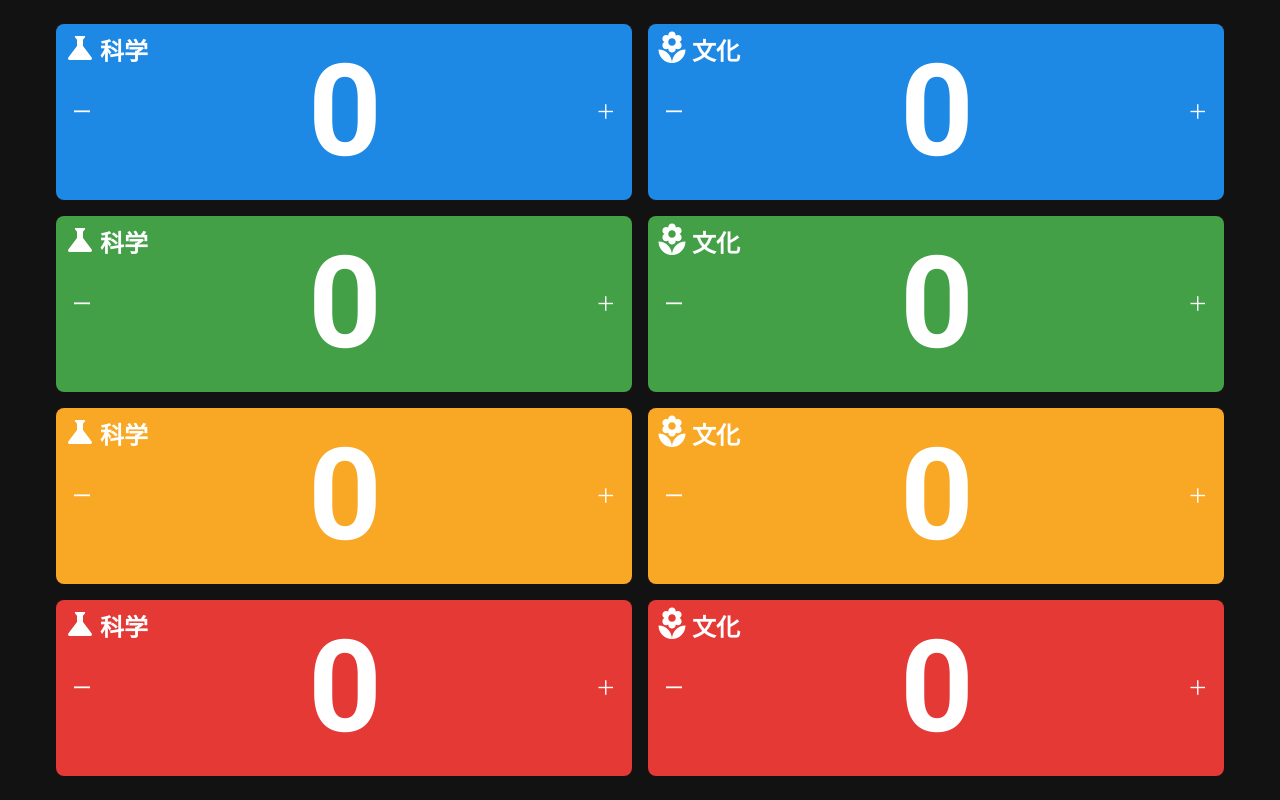
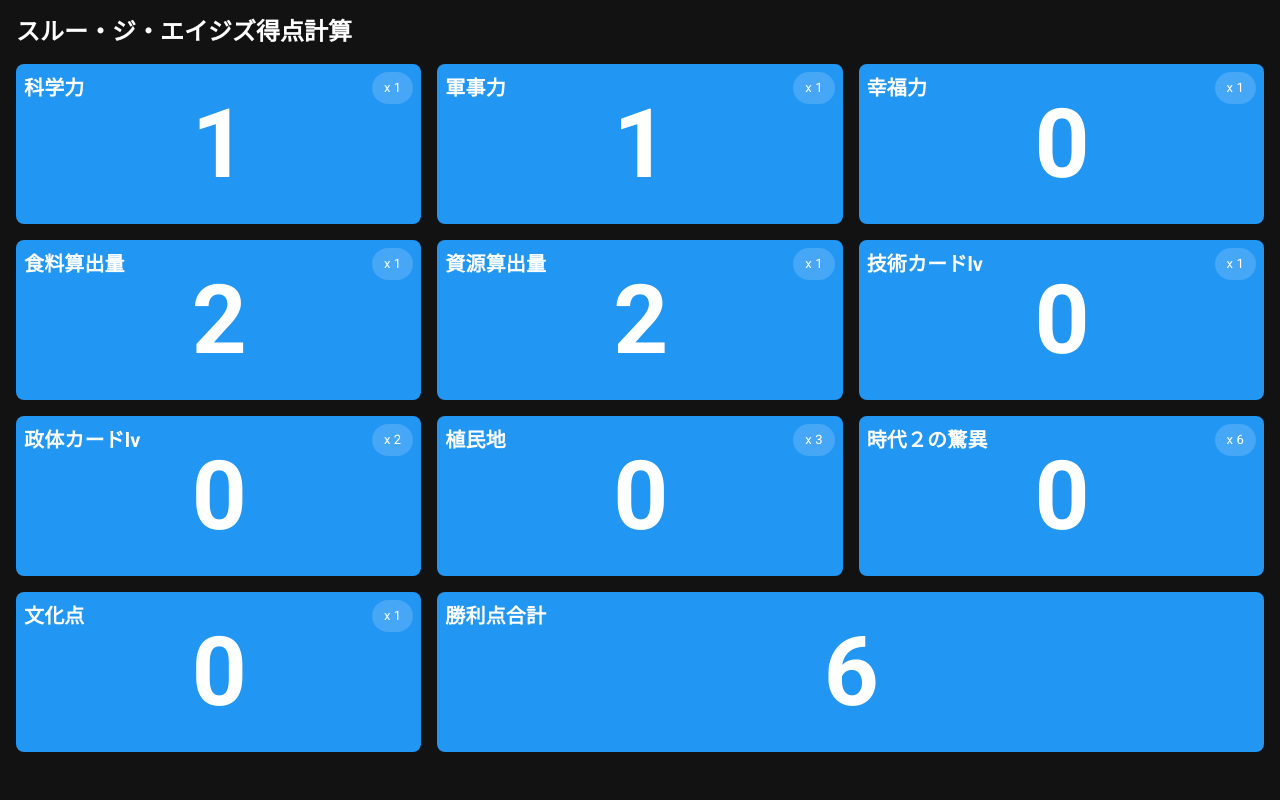
Before and after one commit to tamura2004/tth, a React (Vite) app: page / in a window 1280 px wide. Built offline with nearby package versions, Linux system fonts and the light colour scheme.

Commit message:
Update design

```diff
--- a/package.json
+++ b/package.json
@@ -14,8 +14,8 @@
     "@emotion/react": "^11.14.0",
     "@emotion/styled": "^11.14.0",
     "@fontsource/roboto": "^5.1.1",
-    "@mui/icons-material": "^6.4.0",
-    "@mui/material": "^6.4.0",
+    "@mui/icons-material": "^7.1.0",
+    "@mui/material": "^7.1.0",
     "prettier": "^3.4.2",
     "react": "^18.3.1",
     "react-dom": "^18.3.1"
--- a/src/App.tsx
+++ b/src/App.tsx
@@ -1,10 +1,7 @@
 import { ThemeProvider, createTheme } from "@mui/material/styles";
 import CssBaseline from "@mui/material/CssBaseline";
-import { Box, Typography } from "@mui/material";
-import { blue, green, yellow, red } from "@mui/material/colors";
-import React from "react";
-import ScienceIcon from "@mui/icons-material/Science";
-import LocalFloristIcon from "@mui/icons-material/LocalFlorist";
+import { ScorePage } from "./components/ScorePage.tsx";
+import { Box } from "@mui/material";
 
 const darkTheme = createTheme({
   palette: {
@@ -12,94 +9,20 @@ const darkTheme = createTheme({
   },
 });
 
-const colors = [blue[600], green[600], yellow[800], red[600]];
-const labels = ["科学", "文化"];
-
 export default function App() {
   return (
     <ThemeProvider theme={darkTheme}>
       <CssBaseline />
       <Box
         sx={{
-          display: "flex",
-          flexDirection: "column",
-          height: "100vh",
-          justifyContent: "center",
+          typography: "h5",
+          fontWeight: "bold",
+          m: 2,
         }}
       >
-        {colors.map((color) => (
-          <Box
-            key={color}
-            sx={{
-              display: "flex",
-              flexDirection: "row",
-              justifyContent: "center",
-            }}
-          >
-            {labels.map((label) => (
-              <Counter key={label} color={color} label={label} />
-            ))}
-          </Box>
-        ))}
+        スルー・ジ・エイジズ得点計算
       </Box>
+      <ScorePage />
     </ThemeProvider>
   );
 }
-
-const Counter = ({ color, label }: { color: string; label: string }) => {
-  const [count, setCount] = React.useState(0);
-
-  const handleClick = (event: React.MouseEvent<HTMLDivElement>) => {
-    const { left, width } = event.currentTarget.getBoundingClientRect();
-    const clickX = event.clientX - left;
-    console.log(clickX, width);
-    if (clickX < width / 2) {
-      setCount(Math.max(0, count - 1));
-    } else {
-      setCount(count + 1);
-    }
-  };
-
-  return (
-    <Box
-      onClick={handleClick}
-      sx={{
-        p: 2,
-        m: 1,
-        width: "45%",
-        height: "22vh",
-        bgcolor: color,
-        borderRadius: 2,
-        touchAction: "none",
-        position: "relative",
-        display: "flex",
-        justifyContent: "space-between",
-        alignItems: "center",
-      }}
-    >
-      {/*<Box sx={{ fontsize: 16, display: "fix" }}>{label}</Box>*/}
-      <Typography
-        variant="h5"
-        sx={{
-          position: "absolute",
-          top: 12,
-          left: 12,
-          verticalAlign: "bottom",
-          fontWeight: "bold",
-        }}
-      >
-        {label === "科学" ? (
-          <ScienceIcon sx={{ transform: "scale(1.5)", mr: 1 }} />
-        ) : (
-          <LocalFloristIcon sx={{ transform: "scale(1.5)", mr: 1 }} />
-        )}
-        {label}
-      </Typography>
-      <Typography variant="h6">ー</Typography>
-      <Box sx={{ typography: "h1", fontWeight: "bold", fontSize: "16vh" }}>
-        {count}
-      </Box>
-      <Typography variant="h6">＋</Typography>
-    </Box>
-  );
-};
--- /dev/null
+++ b/src/components/ScoreCard.tsx
@@ -0,0 +1,63 @@
+import { Box, Chip, Grid } from "@mui/material";
+import { blue } from "@mui/material/colors";
+import { ReactNode } from "react";
+
+type Props = {
+  children: ReactNode;
+  label: string;
+  chip?: string;
+  size: number;
+  addScore?: (score: number) => void;
+};
+
+export const ScoreCard = ({ children, label, size, addScore, chip }: Props) => {
+  const handleClick = (event: React.MouseEvent<HTMLDivElement>) => {
+    const { top, height } = event.currentTarget.getBoundingClientRect();
+    const clickY = event.clientY - top;
+    if (clickY < height / 2) {
+      addScore?.(1);
+    } else {
+      addScore?.(-1);
+    }
+  };
+  return (
+    <Grid
+      size={size}
+      sx={{
+        bgcolor: blue[500],
+        borderRadius: 2,
+        touchAction: "none",
+        p: 1,
+        height: "20vh",
+        position: "relative",
+        display: "flex",
+        justifyContent: "space-evenly",
+        alignItems: "center",
+      }}
+      onClick={handleClick}
+    >
+      <Box
+        sx={{
+          typography: "h6",
+          position: "absolute",
+          top: 8,
+          left: 8,
+          fontWeight: "bold",
+        }}
+      >
+        {label}
+      </Box>
+      {chip && (
+        <Chip
+          sx={{
+            position: "absolute",
+            top: 8,
+            right: 8,
+          }}
+          label={chip}
+        />
+      )}
+      {children}
+    </Grid>
+  );
+};
--- /dev/null
+++ b/src/components/ScorePage.tsx
@@ -0,0 +1,34 @@
+import { useScore } from "../hooks/useScore.ts";
+import { Box, Grid } from "@mui/material";
+import { Category, getScoreMultiplier } from "../types/Category.ts";
+import { ScoreCard } from "./ScoreCard.tsx";
+
+export const ScorePage = () => {
+  const { getScore, totalScore, addScore } = useScore();
+  return (
+    <Grid
+      container
+      spacing={2}
+      sx={{
+        m: 2,
+      }}
+    >
+      {Object.values(Category).map((category) => (
+        <ScoreCard
+          label={category}
+          chip={`x ${getScoreMultiplier(category)}`}
+          size={4}
+          key={category}
+          addScore={(score: number) => addScore(category, score)}
+        >
+          <Box sx={{ typography: "h1", fontWeight: "bold" }}>
+            {getScore(category)}
+          </Box>
+        </ScoreCard>
+      ))}
+      <ScoreCard label="勝利点合計" size={8}>
+        <Box sx={{ typography: "h1", fontWeight: "bold" }}>{totalScore}</Box>
+      </ScoreCard>
+    </Grid>
+  );
+};
--- /dev/null
+++ b/src/hooks/useScore.ts
@@ -0,0 +1,49 @@
+import { Category, getScoreMultiplier } from "../types/Category.ts";
+import { useState } from "react";
+
+type ScoreRecord = Record<Category, number>;
+
+export const useScore = () => {
+  const [scoreRecord, setScoreRecord] = useState<ScoreRecord>({
+    [Category.TechnologyLevel]: 0,
+    [Category.GovernmentLevel]: 0,
+    [Category.Science]: 1,
+    [Category.Military]: 1,
+    [Category.Happiness]: 0,
+    [Category.FoodProduction]: 2,
+    [Category.ResourceProduction]: 2,
+    [Category.Colonies]: 0,
+    [Category.WonderAge2]: 0,
+    [Category.Culture]: 0,
+  });
+
+  const getScore = (category: Category): number => {
+    return scoreRecord[category] ?? 0;
+  }
+
+  const setScore = (category: Category, value: number) => {
+    setScoreRecord((prev) => ({
+      ...prev,
+      [category]: value,
+    }));
+  }
+
+  const addScore = (category: Category, value: number) => {
+    setScoreRecord((prev) => ({
+      ...prev,
+      [category]: (prev[category] ?? 0) + value,
+    }));
+  }
+
+  const totalScore = Object.entries(scoreRecord).reduce(
+    (acc, [k, v]) => acc + v * getScoreMultiplier(k as Category),
+    0,
+  );
+
+  return {
+    getScore,
+    setScore,
+    addScore,
+    totalScore,
+  };
+};
--- /dev/null
+++ b/src/types/Category.ts
@@ -0,0 +1,35 @@
+export const Category = {
+  Science: "科学力",
+  Military: "軍事力",
+  Happiness: "幸福力",
+  FoodProduction: "食料算出量",
+  ResourceProduction: "資源算出量",
+  TechnologyLevel: "技術カードlv",
+  GovernmentLevel: "政体カードlv",
+  Colonies: "植民地",
+  WonderAge2: "時代２の驚異",
+  Culture: "文化点",
+} as const;
+
+export type Category = (typeof Category)[keyof typeof Category];
+
+export const getScoreMultiplier = (category: Category): number => {
+  switch (category) {
+    case Category.TechnologyLevel:
+    case Category.Science:
+    case Category.Military:
+    case Category.Happiness:
+    case Category.FoodProduction:
+    case Category.ResourceProduction:
+    case Category.Culture:
+      return 1;
+    case Category.GovernmentLevel:
+      return 2;
+    case Category.Colonies:
+      return 3;
+    case Category.WonderAge2:
+      return 6;
+    default:
+      throw new Error(`Unknown category: ${category}`);
+  }
+}
```
Also changed, not shown: src/App.css (deleted), 1 other file (tests, documents, lock files or other folders).
